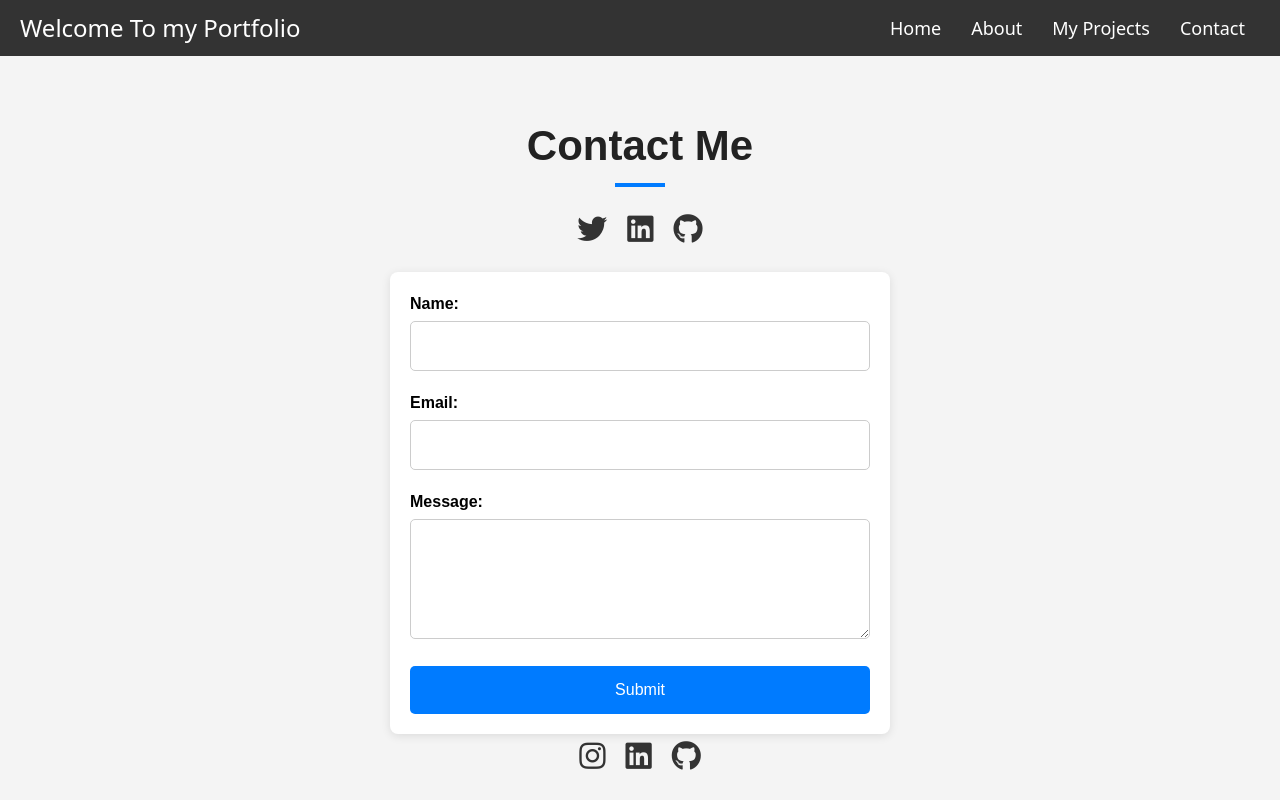
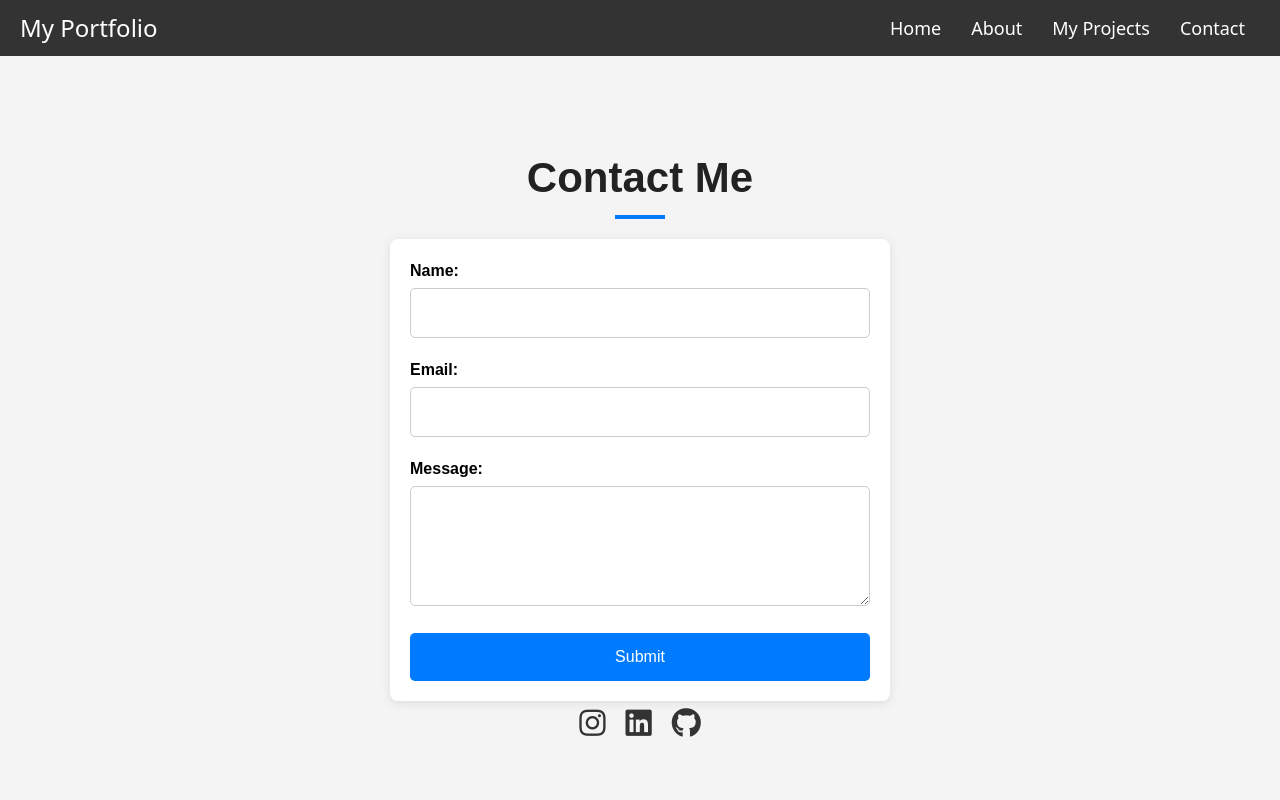
Before and after one commit to TerryWaswa20/Portfolio, a React (Vite) app: page /contact in a window 1280 px wide. Shown: the top 800 px of the page. Built offline with nearby package versions, Linux system fonts and the light colour scheme.

Commit message:
second commit

```diff
--- a/src/components/Contact.jsx
+++ b/src/components/Contact.jsx
@@ -40,20 +40,6 @@ const Contact = () => {
   return (
     <div className="contact-container">
       <h2>Contact Me</h2>
-
-      {/* Social Media Links - You can place them here above the form */}
-      <div className="social-media-links">
-        <a href="https://twitter.com/yourusername" target="_blank" rel="noopener noreferrer">
-          <i className="fab fa-twitter"></i>
-        </a>
-        <a href="https://linkedin.com/in/yourusername" target="_blank" rel="noopener noreferrer">
-          <i className="fab fa-linkedin"></i>
-        </a>
-        <a href="https://github.com/yourusername" target="_blank" rel="noopener noreferrer">
-          <i className="fab fa-github"></i>
-        </a>
-        {/* Add more social media links as needed */}
-      </div>
 
       <form onSubmit={handleSubmit} className="contact-form">
         <div className="form-group">
--- a/src/components/NavBar.jsx
+++ b/src/components/NavBar.jsx
@@ -7,7 +7,7 @@ const NavBar = () => {
     <nav className="navbar">
       <div className="navbar-container">
         <Link to="/" className="navbar-logo">
-          Welcome To my Portfolio
+        My Portfolio
         </Link>
         <ul className="navbar-links">
           <li className="navbar-item">
```
